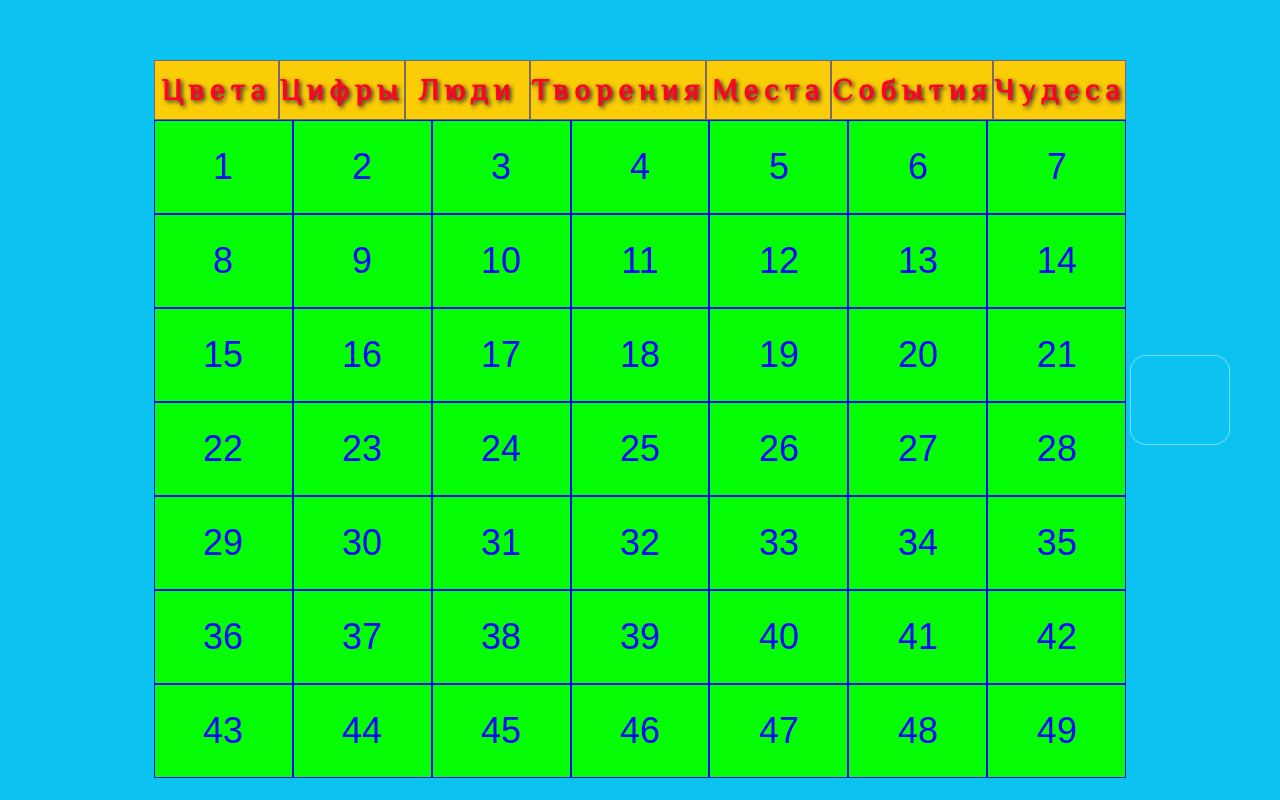
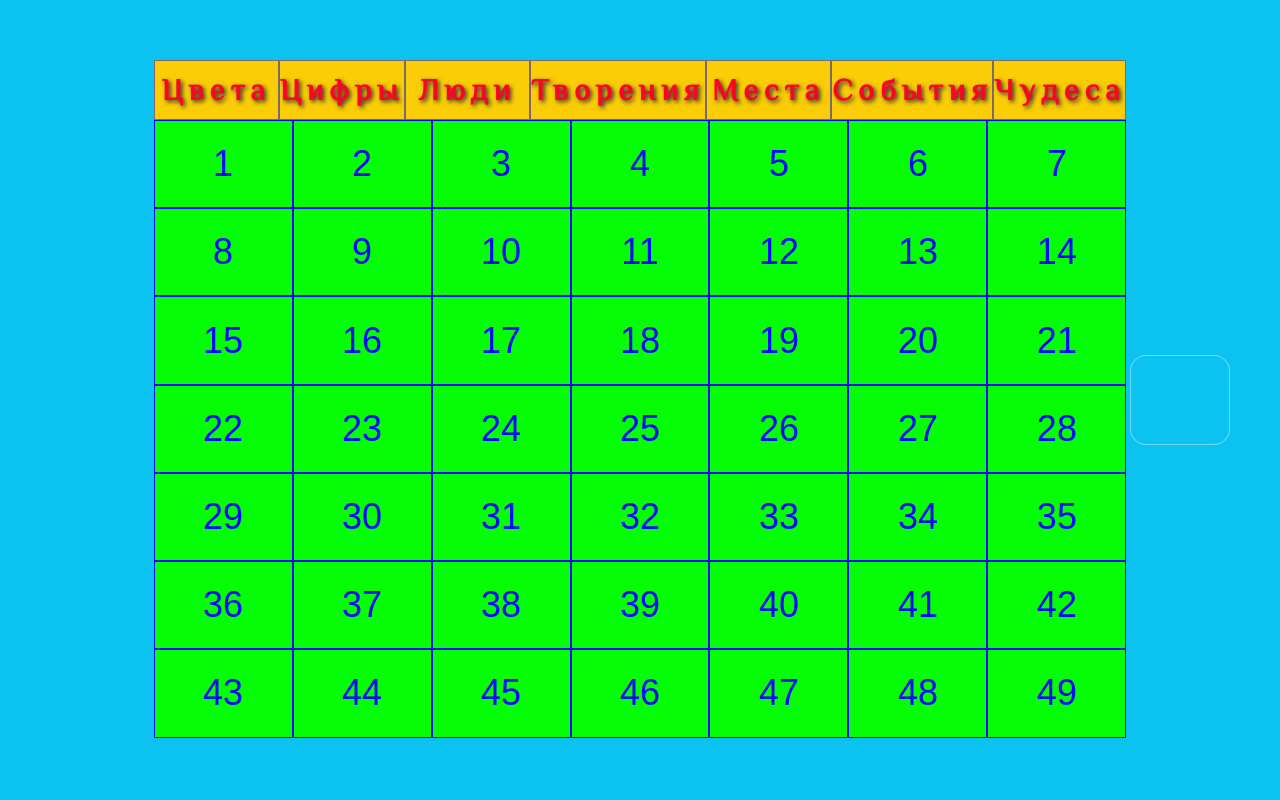
Before and after one commit to Nikolay-962/game-js, a website: page src/index.html in a window 1280 px wide. Shown: the top 800 px of the page. Drawn offline with nearby package versions, Linux system fonts and the light colour scheme; files that its build step writes are made by us from their sources.

Commit message:
измунил высоту ссылок

```diff
--- a/src/style/parts/_general.scss
+++ b/src/style/parts/_general.scss
@@ -173,7 +173,7 @@ img {
   position: absolute;
   top: 0;
   width: 100%;
-  bottom: 17.8%;
+  bottom: 22.8%;
 }
 .question {
   border: 2px solid rgb(248, 235, 122);
```
